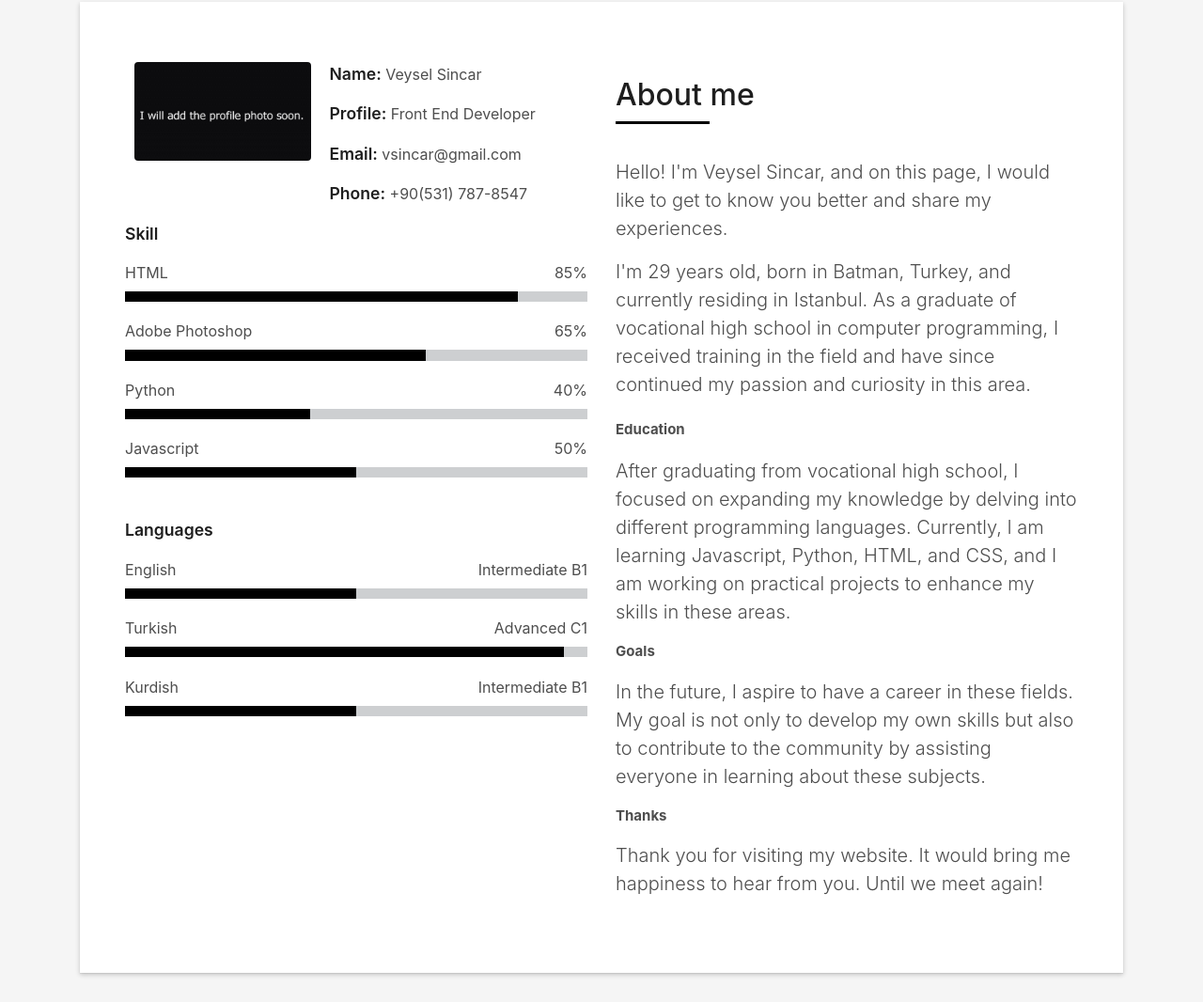
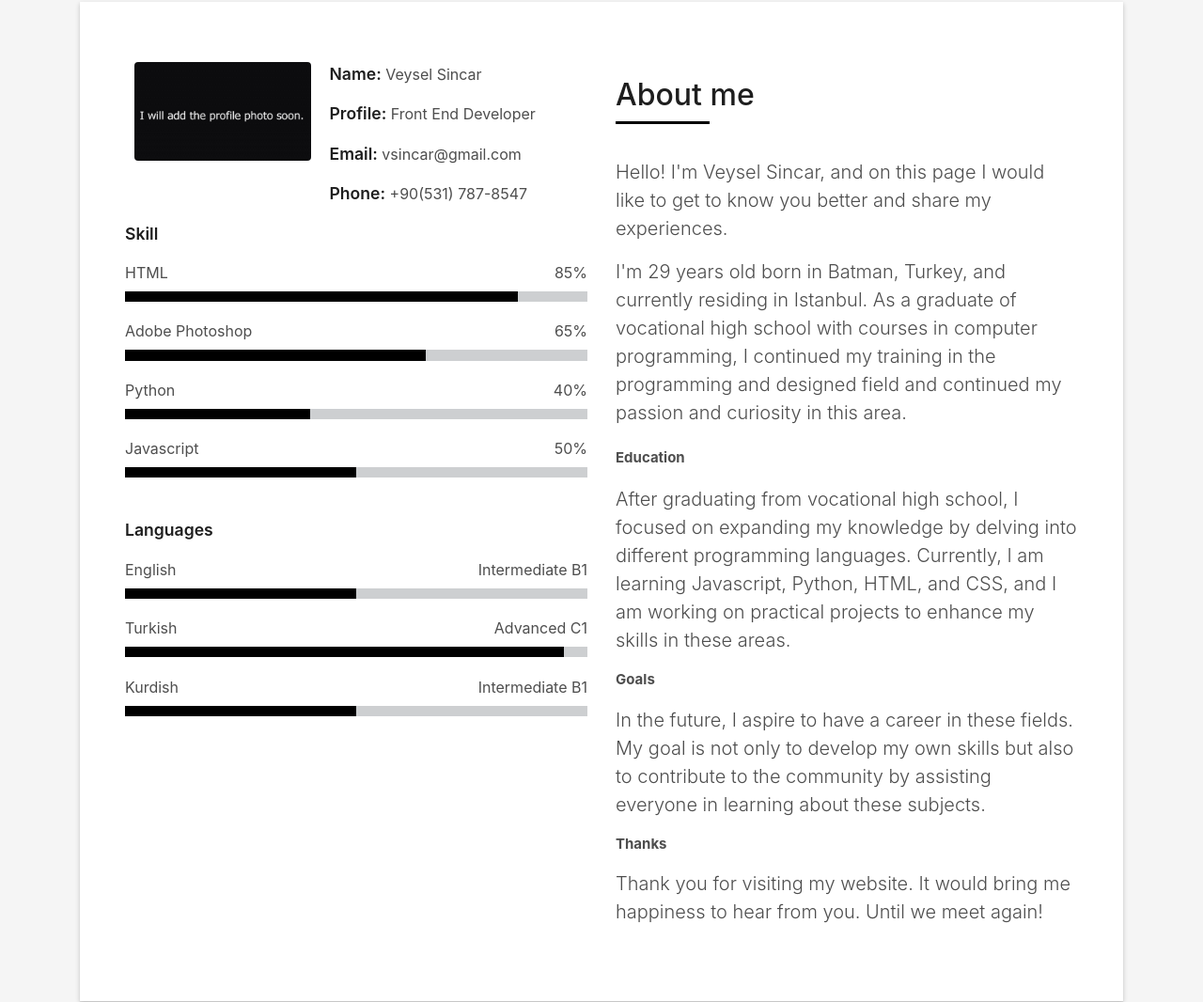
Before and after one commit to vsincar/my-portfolio, a plain HTML site: page index.html in a window 1280 px wide. Shown: the part 862-1928 px from the top of the page at 94% size. Drawn offline with Linux system fonts and the light colour scheme; files whose address does not match are found by name.

Commit message:
Update index.html

```diff
--- a/index.html
+++ b/index.html
@@ -147,18 +147,20 @@
                     </h5>
                   </div>
 
-                  <Hello! class="lead">Hello! I'm Veysel Sincar, and on this page, I would like to get to know you better and share my experiences.</p>
+                  <Hello! class="lead">Hello! I'm Veysel Sincar, and on this page I would like to get to know you better and share my experiences.</p>
 
                    <p class="lead">
-I'm 29 years old, born in Batman, Turkey, and currently residing in Istanbul. As a graduate of vocational high school in computer programming, I received training in the field and have since continued my passion and curiosity in this area.
+I'm 29 years old born in Batman, Turkey, and currently residing in Istanbul. As a graduate of vocational high school  with courses in computer programming, I  continued my training in the  programming and designed field and  continued my passion and curiosity in this area.
                   </p>
                   <Education id="h2a">Education</p>
 
-                    <p class="lead">After graduating from vocational high school, I focused on expanding my knowledge by delving into different programming languages. Currently, I am learning Javascript, Python, HTML, and CSS, and I am working on practical projects to enhance my skills in these areas.</p>
+                    <p class="lead">After graduating from vocational high school, I focused on expanding my knowledge by delving into different programming languages. Currently, I am learning Javascript, Python, HTML, and CSS, and I am working on practical projects to enhance my skills in these areas.
+</p>
 
 <p id="h2a">Goals</p>
 
-<In class="lead">In the future, I aspire to have a career in these fields. My goal is not only to develop my own skills but also to contribute to the community by assisting everyone in learning about these subjects.</p>
+<In class="lead">In the future, I aspire to have a career in these fields. My goal is not only to develop my own skills but also to contribute to the community by assisting everyone in learning about these subjects.
+</p>
 
 
 <p id="h2a">Thanks</p>
```
